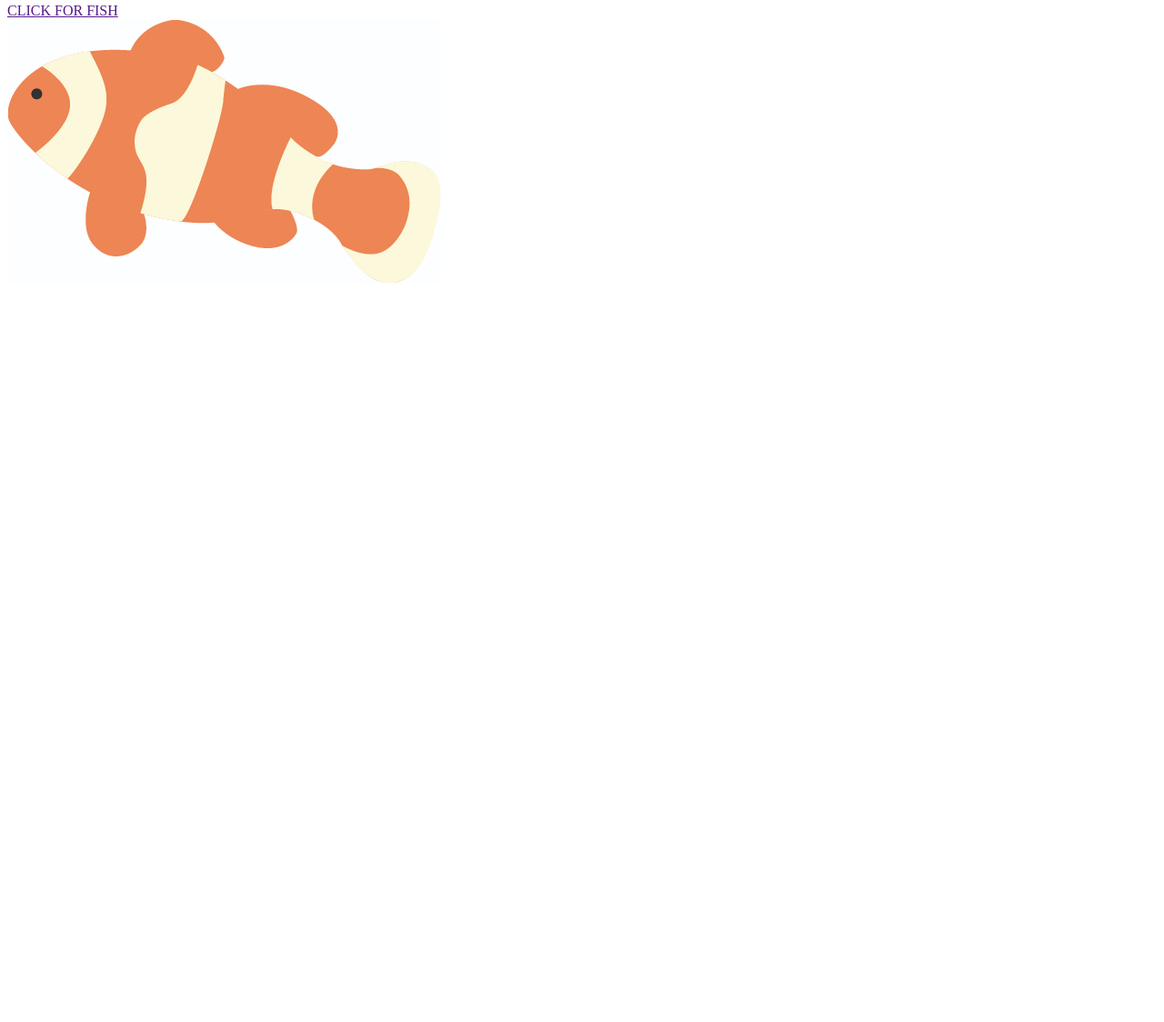
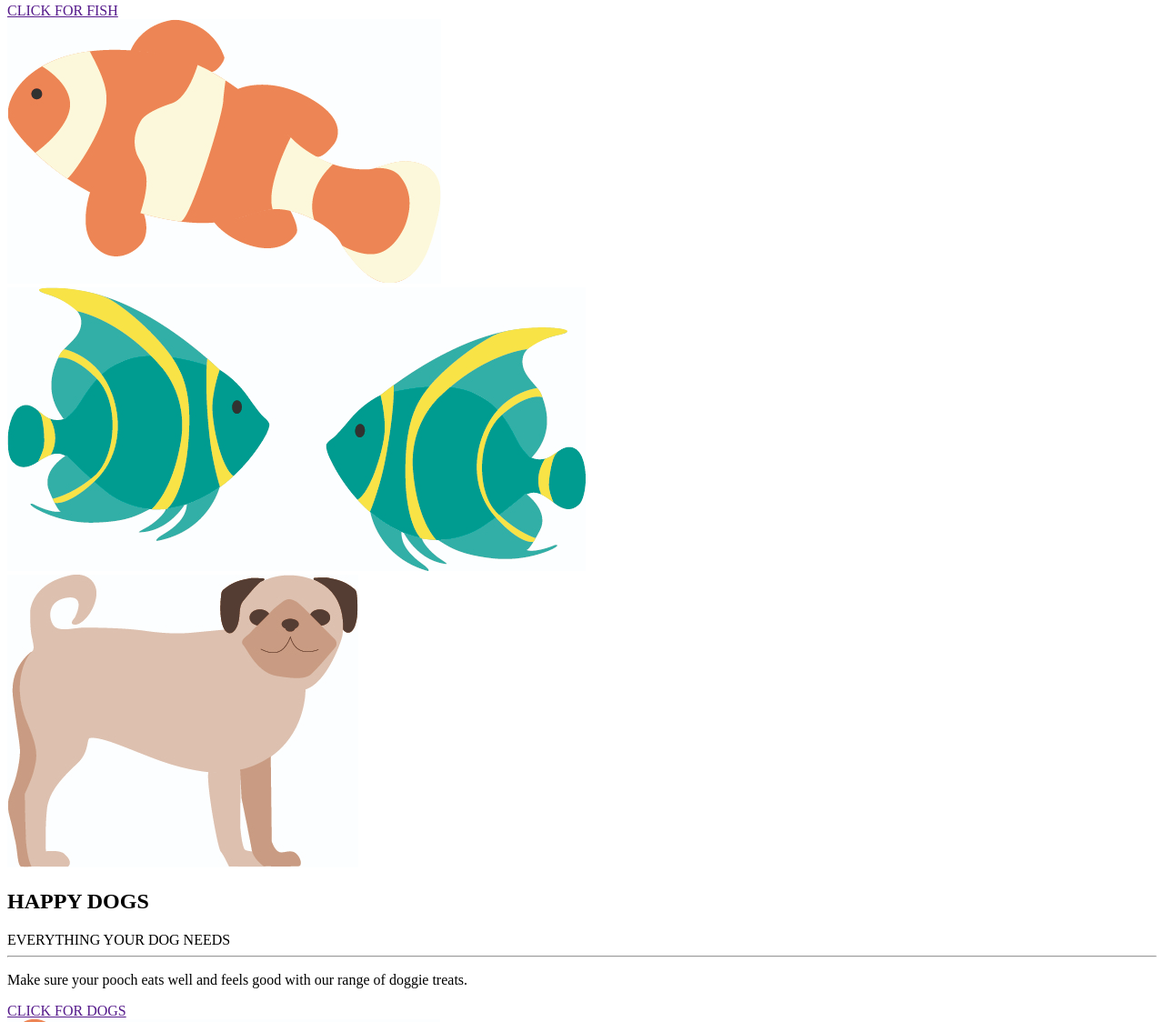
Before and after one commit to GeorginaBeth94/PETSHOP, a plain HTML site: page index.html in a window 1280 px wide. Shown: the part 388-1512 px from the top of the page at 91% size. Before the commit the page ends 800 px from the top, so only its background shows below. Drawn offline with Linux system fonts and the light colour scheme.

Commit message:
Adding a second feature with images and future hyperlinks

```diff
--- a/index.html
+++ b/index.html
@@ -60,6 +60,32 @@
                 </div>
             </div>
             <div class="clear spacer v20"></div>
+            <div id="fishImage" class="middleImage">
+                <img src="images/fish_feature_2.jpg" />
+            </div>
+            <div class="spacer v80"></div>
+            <div id="dogFeature" class="feature">
+                <div class="leftColumn">
+                    <a class="featureImage">
+                        <img src="images/dog_feature_1.jpg" />
+                    </a>
+                </div>
+                <div class="rightColumn">
+                    <div class="text">
+                        <h2>HAPPY DOGS</h2>
+                        <div class="subHeading">EVERYTHING YOUR DOG NEEDS</div>
+                        <hr />
+                        <p>Make sure your pooch eats well and feels good with our range of doggie treats.</p>
+                        <div class="spacer v40"></div>
+                        <a href="">CLICK FOR DOGS</a>
+                    </div>
+                </div>
+            </div>
+            <div class="clear"></div>
+            <div id="dogImage" class="middleImage">
+                <img src="images/dog_feature_2.jpg" />
+            </div>
+            <div class="spacer v80"></div>
         </div>
         </div>
     </body>
```
